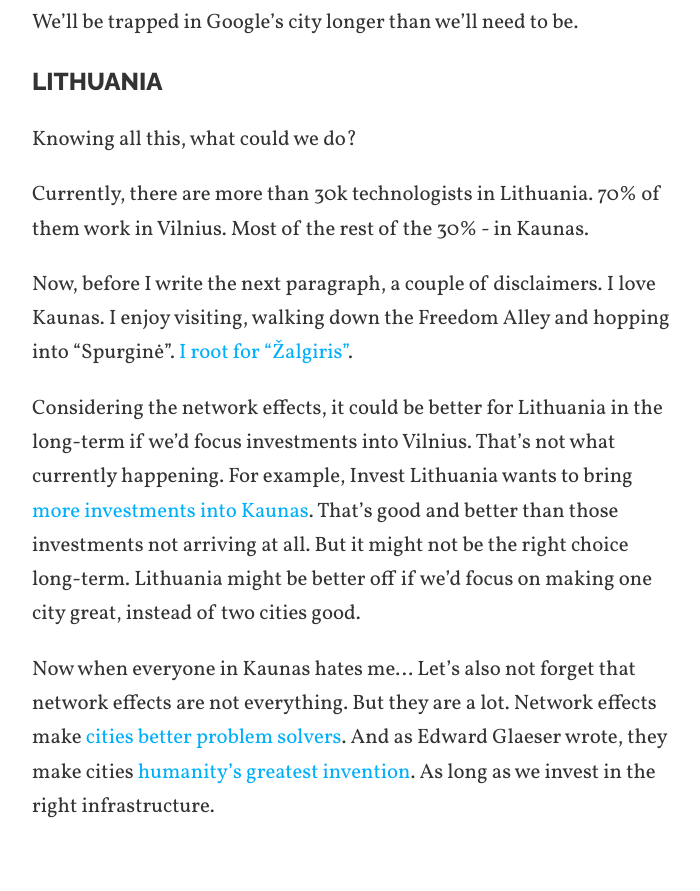
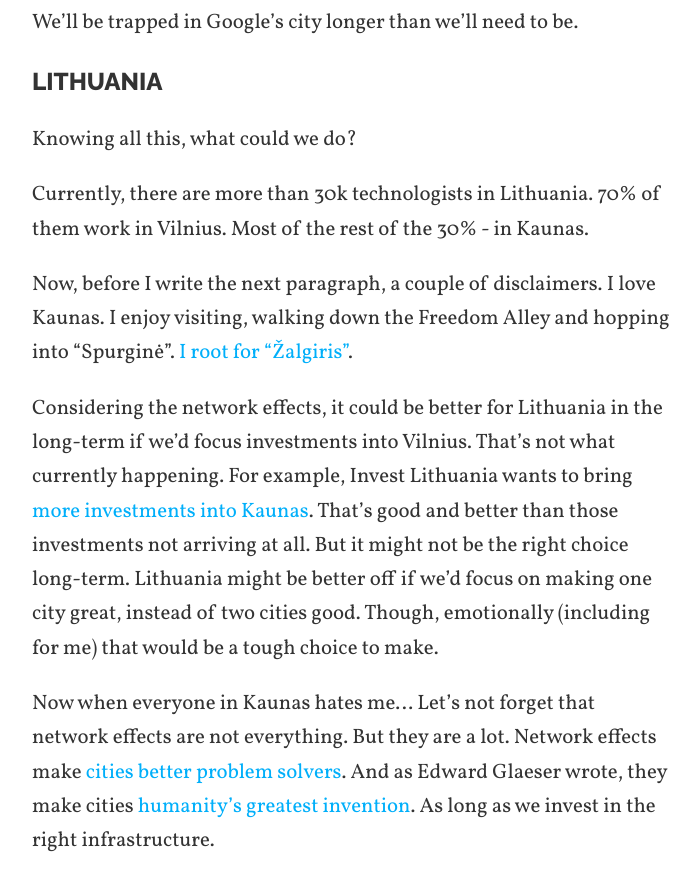
Before and after one commit to mmozuras/mmozuras.github.com, a Jekyll site: the page built from post/_posts/2020-03-30-cities-and-network-effects.md, in a window 1280 px wide and 900 px high, scrolled down 3659 px. Shown: the top 891 px of the window, without its empty margins (288-988 px from the left). Built offline with Jekyll 4.4.1, drawn with Linux system fonts in a browser that asks for light colours; comment, search, counter and statistics services are not loaded; before the commit the page ends 4525 px from its top, so only the background shows below that.

Commit message:
Minor fix

```diff
--- a/post/_posts/2020-03-30-cities-and-network-effects.md
+++ b/post/_posts/2020-03-30-cities-and-network-effects.md
@@ -50,9 +50,9 @@
 
 Now, before I write the next paragraph, a couple of disclaimers. I love Kaunas. I enjoy visiting, walking down the Freedom Alley and hopping into "Spurginė". [I root for "Žalgiris"][secret].
 
-Considering the network effects, it could be better for Lithuania in the long-term if we'd focus investments into Vilnius. That's not what currently happening. For example, Invest Lithuania wants to bring [more investments into Kaunas][invest]. That's good and better than those investments not arriving at all. But it might not be the right choice long-term. Lithuania might be better off if we'd focus on making one city great, instead of two cities good.
+Considering the network effects, it could be better for Lithuania in the long-term if we'd focus investments into Vilnius. That's not what currently happening. For example, Invest Lithuania wants to bring [more investments into Kaunas][invest]. That's good and better than those investments not arriving at all. But it might not be the right choice long-term. Lithuania might be better off if we'd focus on making one city great, instead of two cities good. Though, emotionally (including for me) that would be a tough choice to make.
 
-Now when everyone in Kaunas hates me... Let's also not forget that network effects are not everything. But they are a lot. Network effects make [cities better problem solvers][localism]. And as Edward Glaeser wrote, they make cities [humanity's greatest invention][city]. As long as we invest in the right infrastructure.
+Now when everyone in Kaunas hates me... Let's not forget that network effects are not everything. But they are a lot. Network effects make [cities better problem solvers][localism]. And as Edward Glaeser wrote, they make cities [humanity's greatest invention][city]. As long as we invest in the right infrastructure.
 
 [mexico]: /three-weeks-in-mexico
 [ben]: //stratechery.com/about/
```
